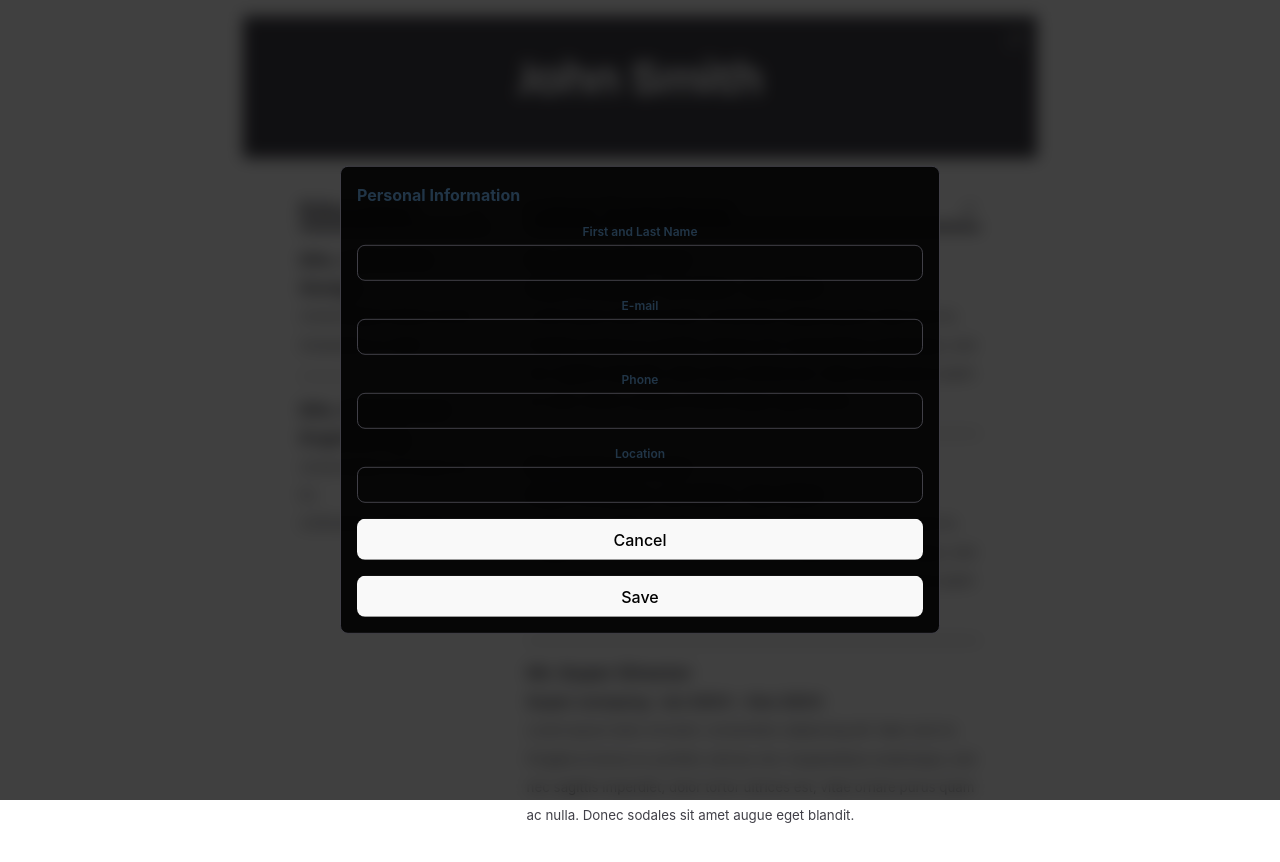
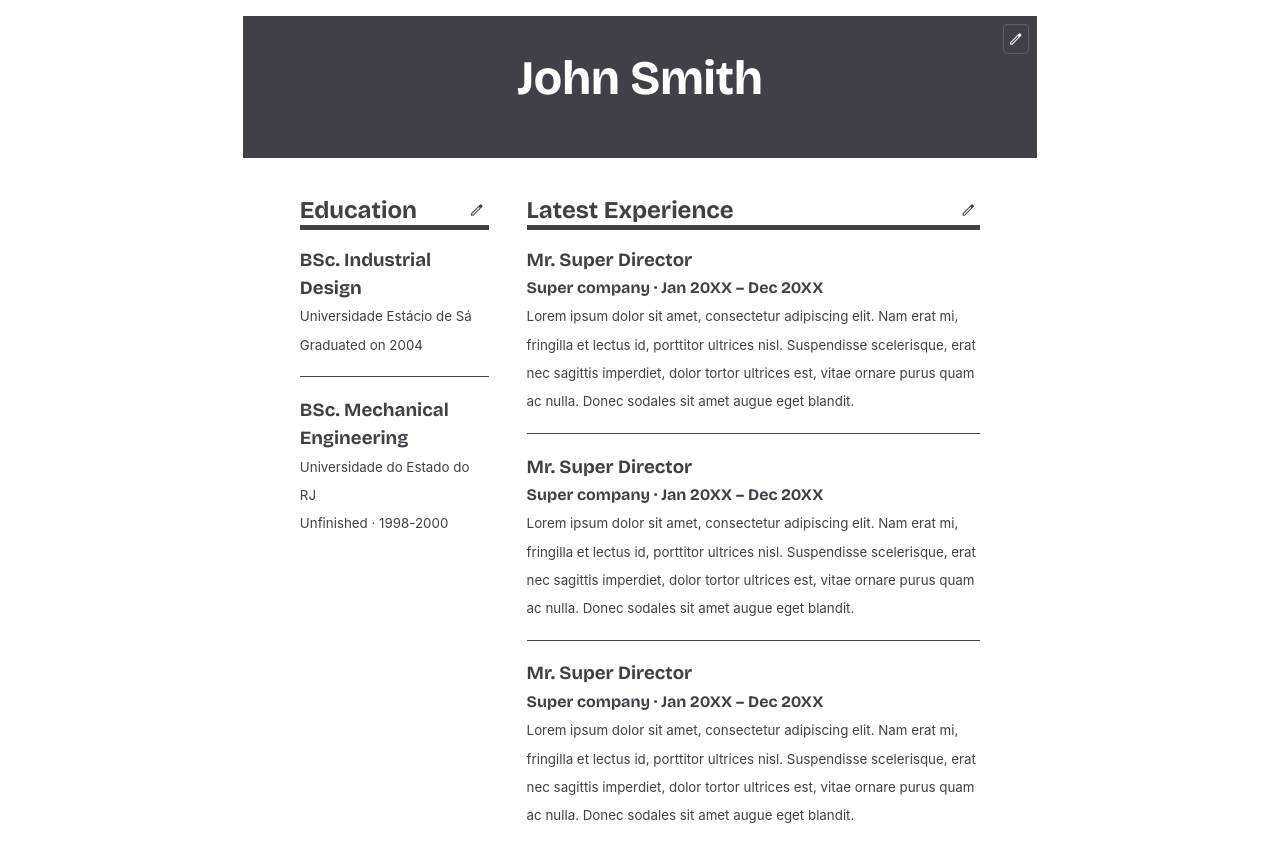
Before and after one commit to brunosra/top-cv-builder, a React (Vite) app: page / in a window 1280 px wide. Shown: the top 862 px of the page. Built offline with nearby package versions, Linux system fonts and the light colour scheme.

Commit message:
Remove PersonalFields from App

```diff
--- a/src/App.jsx
+++ b/src/App.jsx
@@ -29,12 +29,6 @@ function App() {
 
   return (
     <>
-      <PersonalFields
-        id="personal"
-        handleSubmit={handlePersonalSubmit}
-        // handleTextFieldChange={handleTextFieldChange}
-        data={personalData}
-      />
       <Resume
         name={data.personal.name}
         email={data.personal.email}
```
